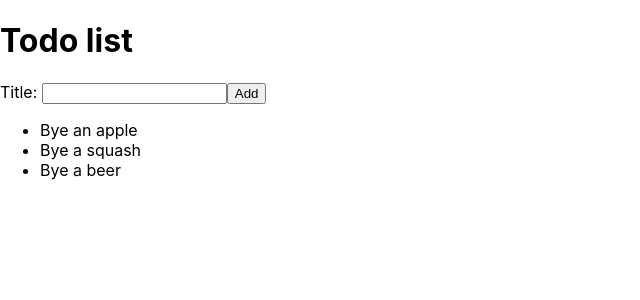
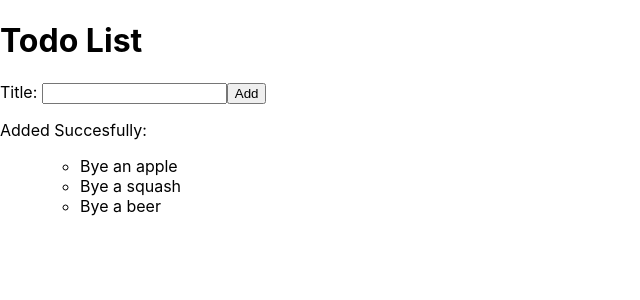
Before and after one commit to Code-the-Dream-School/ctd-react-egret, a React (Create React App) app in the folder application/: page / in a window 1280 px wide. Shown: the top 300 px of the page, without its empty margins (0-640 px from the left). Built offline with nearby package versions, Linux system fonts and the light colour scheme.

Commit message:
week 3 done

```diff
--- a/application/src/AddTodoForm.js
+++ b/application/src/AddTodoForm.js
@@ -1,12 +1,22 @@
 import React from 'react'
 
-const AddTodoForm = () => {
+const AddTodoForm = (props) => {
+
+    const handleAddTodo = (event) => {
+        event.preventDefault();
+        let todoTitle = event.target.title.value;
+        console.log(todoTitle);
+        console.log(event);
+        props.onAddTodo(todoTitle);
+        event.target.reset();
+    }
+
     return (
         <div>
-        <form>
+        <form onSubmit={handleAddTodo}>
             <label htmlFor="todoTitle" >Title: </label>
-            <input id="todoTitle" type="text"/>
-            <button>Add</button>
+            <input id="todoTitle" type="text" name="title" />
+            <button type="submit">Add</button>
         </form>
         </div>
     )
--- a/application/src/App.js
+++ b/application/src/App.js
@@ -1,20 +1,25 @@
-import logo from './logo.svg';
+
 import './App.css';
 import TodoList from './Todolist';
 import AddTodoForm from './AddTodoForm';
-
-
+import { useState } from 'react';
 
 
 
 function App() {
+
+  const [newTodo, setNewTodo] = useState([])
   return (
-  <div>
-  <h1>Todo list</h1>
-  <AddTodoForm />
-  <TodoList />
-  </div>
+    <div className="container">
+      <header>
+        <h1>Todo List</h1>
+      </header>
+        <AddTodoForm onAddTodo={setNewTodo}/>
+        <p>Added Succesfully: {newTodo}</p>
+        <TodoList />
+    </div>
   );
 }
 
+
 export default App;
--- /dev/null
+++ b/application/src/TodoListItem.js
@@ -0,0 +1,13 @@
+import React from 'react';
+
+const TodoListItem = (props) => {
+    return (
+        <ul>
+        <li>
+        <span>{props.todo.title}</span>
+        </li>
+        </ul>
+    )
+}
+
+export default TodoListItem;
--- a/application/src/Todolist.js
+++ b/application/src/Todolist.js
@@ -1,4 +1,6 @@
 import React from 'react'
+
+import TodoListItem from './TodoListItem'
 
 const todoList = [
     { id: 1,
@@ -12,14 +14,17 @@ const todoList = [
     },
      ]
 
-     const TodoList = () => {
-        return (
-            <ul>
-                {
-                  todoList.map((i) => <li key={i.id}>{i.title}</li>)
-                }
-         </ul>
-        )
-     }
+     function TodoList(){
+      return (
+          <div>
+               <ul>
+          {todoList.map((todo)=>{
+            return <TodoListItem key={todo.id} todo={todo}/>
+          })}
+        </ul>
 
- export default TodoList
+          </div>
+      )
+  }
+
+ export default TodoList;
```
Also changed, not shown: 1 other file (tests, documents, lock files or other folders).
